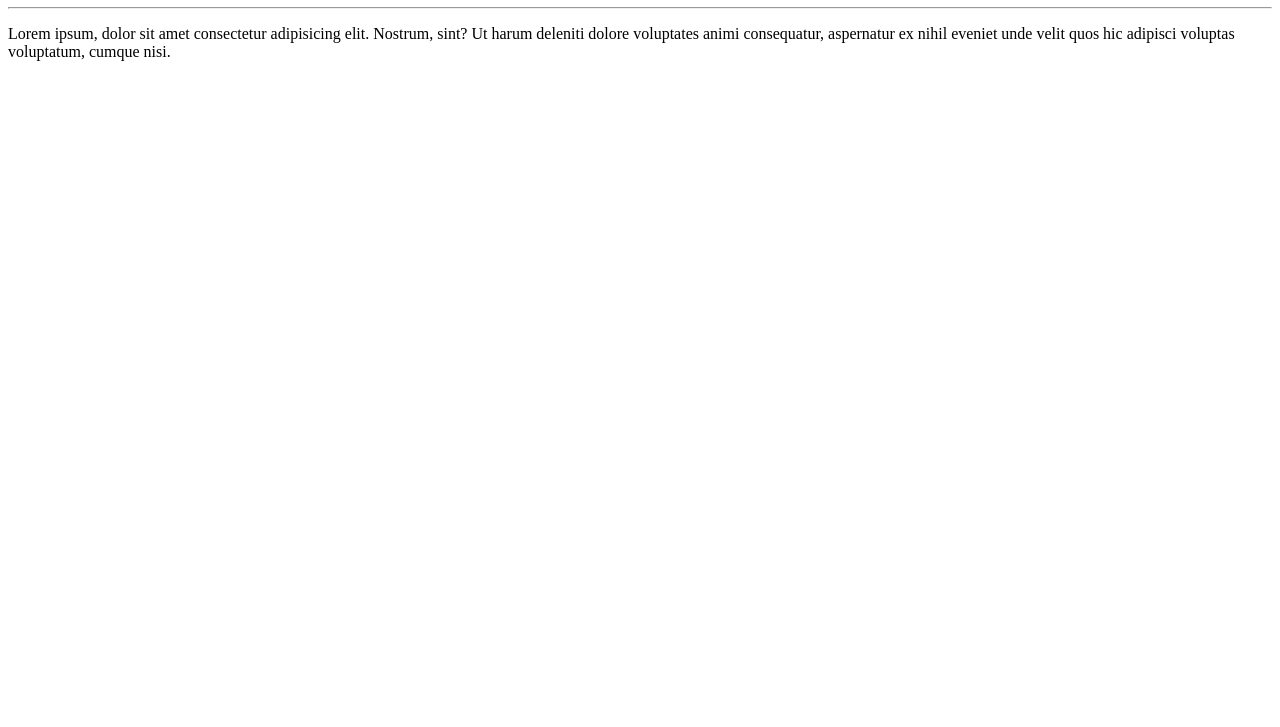
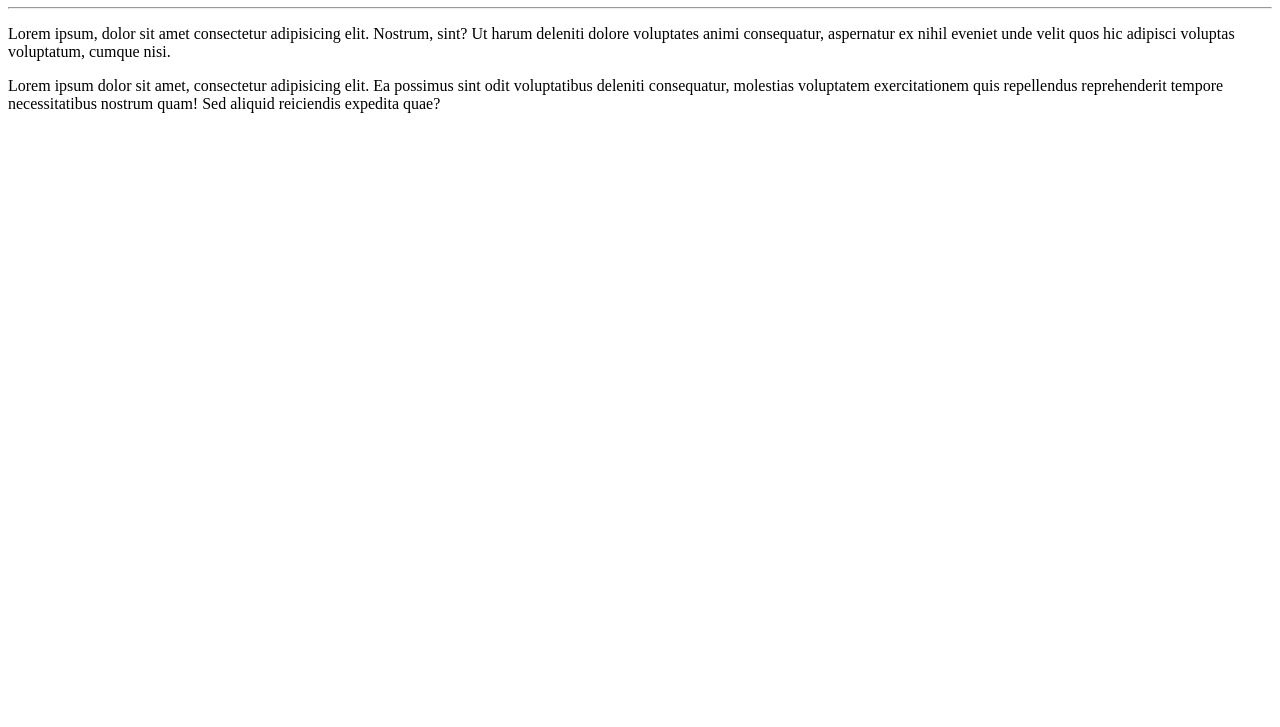
Before and after one commit to ViniciusWessner/Ola-Mundo, a plain HTML site: page site-Exemplo/index.html in a window 1280 px wide. Shown: the part 73-800 px from the top of the page. Drawn offline with Linux system fonts and the light colour scheme.

```diff
--- a/site-Exemplo/index.html
+++ b/site-Exemplo/index.html
@@ -14,5 +14,8 @@
     <p>
         Lorem ipsum, dolor sit amet consectetur adipisicing elit. Nostrum, sint? Ut harum deleniti dolore voluptates animi consequatur, aspernatur ex nihil eveniet unde velit quos hic adipisci voluptas voluptatum, cumque nisi.
     </p>
+    <p>
+        Lorem ipsum dolor sit amet, consectetur adipisicing elit. Ea possimus sint odit voluptatibus deleniti consequatur, molestias voluptatem exercitationem quis repellendus reprehenderit tempore necessitatibus nostrum quam! Sed aliquid reiciendis expedita quae?
+    </p>
 </body>
 </html>
```
